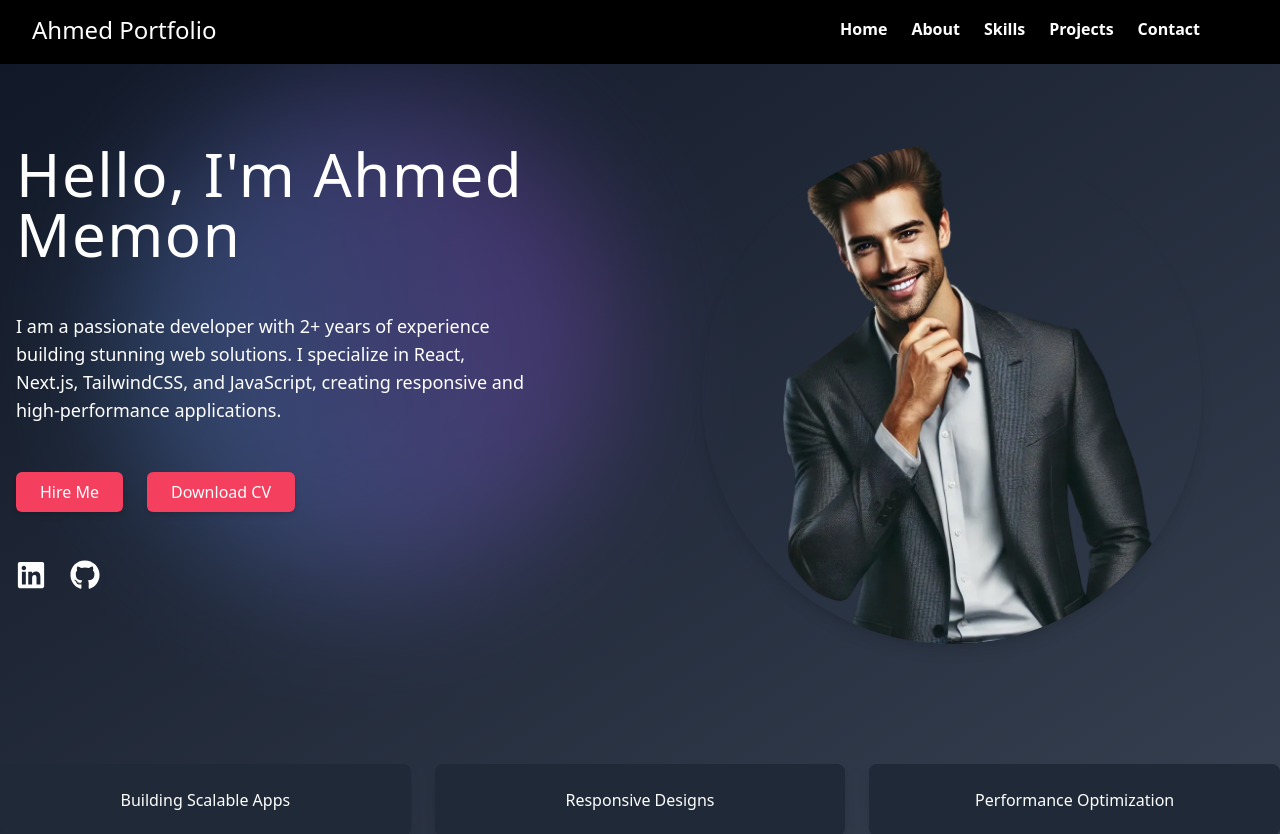
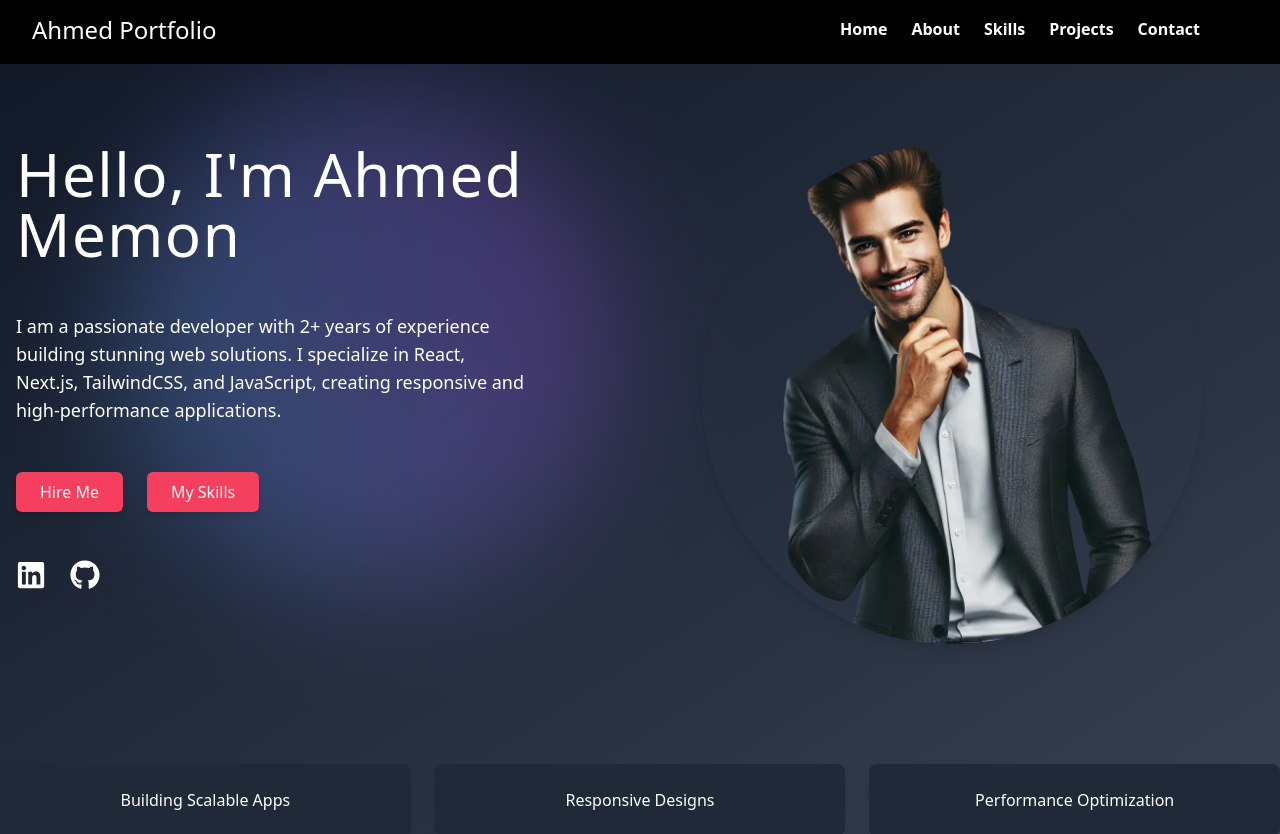
Before and after one commit to AhmedCoder2233/AhmedPortfolioWeb, a Next.js app: page / in a window 1280 px wide. Shown: the top 834 px of the page. Built offline with nearby package versions, Linux system fonts and the light colour scheme.

Commit message:
AhmedPort

```diff
--- a/src/app/Hero/page.tsx
+++ b/src/app/Hero/page.tsx
@@ -77,7 +77,7 @@ export default function Hero() {
 </Link>
               </button>
               <button className="px-6 py-2 bg-rose-500 hover:bg-rose-600 transition-all rounded-md shadow-md w-full sm:w-auto">
-              <a href="/resume.pdf" download className="text-white">Download CV</a>
+              <a href="/Skills" download className="text-white">My Skills</a>
               </button>
             </div>
 
```
